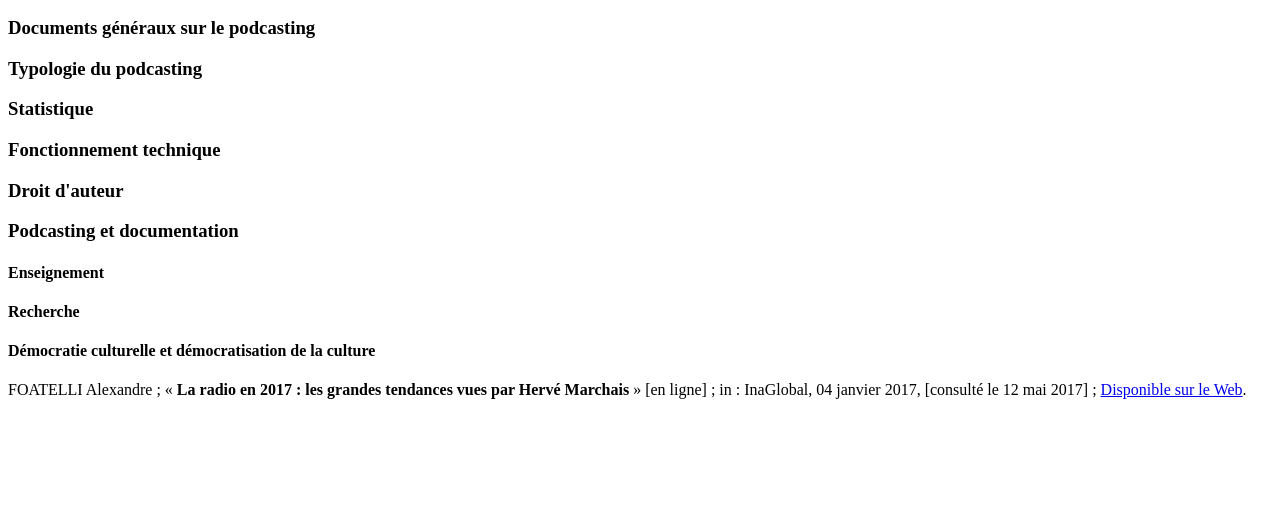
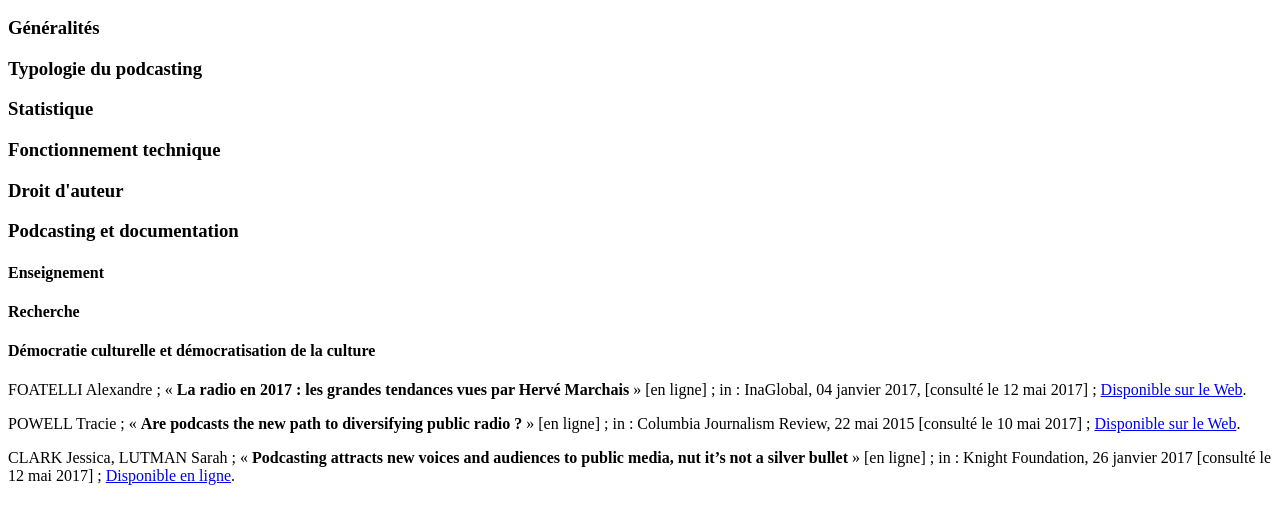
Before and after one commit to ThomasPau/ThomasPau-integration-podcasting-bib.github.io, a plain HTML site: page Documentation/dossier_documentaire.html in a window 1280 px wide. Shown: the part 50-574 px from the top of the page. Drawn offline with Linux system fonts and the light colour scheme.

Commit message:
Update dossier_documentaire.html

```diff
--- a/Documentation/dossier_documentaire.html
+++ b/Documentation/dossier_documentaire.html
@@ -5,7 +5,7 @@
 </head>
 <body>
 <h2>Dossier documentaire</h2>
-<h3>Documents généraux sur le podcasting</h3>
+<h3>Généralités</h3>
 
 <h3>Typologie du podcasting</h3>
 
@@ -19,7 +19,12 @@
 	<h4>Enseignement</h4>
 	<h4>Recherche</h4>
 	<h4>Démocratie culturelle et démocratisation de la culture</h4>
-	<p>FOATELLI Alexandre ; « <b>La radio en 2017 : les grandes tendances vues par Hervé Marchais </b>» [en ligne] ; in : InaGlobal, 04 janvier 2017, [consulté le 12 mai 2017] ; <a href="http://www.inaglobal.fr/radio/article/la-radio-en-2017-les-grandes-tendances-vues-par-herve-marchais-9475?tq=7">Disponible sur le Web</a>.</p>
+		<p>FOATELLI Alexandre ; « <b>La radio en 2017 : les grandes tendances vues par Hervé Marchais </b>» [en ligne] ; in : InaGlobal, 04 janvier 2017, [consulté le 12 mai 2017] ; <a href="http://www.inaglobal.fr/radio/article/la-radio-en-2017-les-grandes-tendances-vues-par-herve-marchais-9475?tq=7">Disponible sur le Web</a>.</p>
+
+		<p>POWELL Tracie ;  « <b> Are podcasts the new path to diversifying public radio ? </b>» [en ligne] ; in : Columbia Journalism Review, 22 mai 2015 [consulté le 10 mai 2017] ; <a href="https://www.cjr.org/analysis/are_podcasts_the_new_path_to_diversifying_public_radio.php">Disponible sur le Web</a>.</p>
+
+		<p>CLARK Jessica, LUTMAN Sarah ;  « <b>Podcasting attracts new voices and audiences to public media, nut it’s not a silver bullet</b> » [en ligne] ; in : Knight Foundation, 26 janvier 2017 [consulté le 12 mai 2017] ; <a href="https://knightfoundation.org/articles/podcasting-attracts-new-voices-and-audiences-to-public-media-but-it-s-not-a-silver-bullet">Disponible en ligne</a>.</p>
+
 
 </body>
 </html>
```
